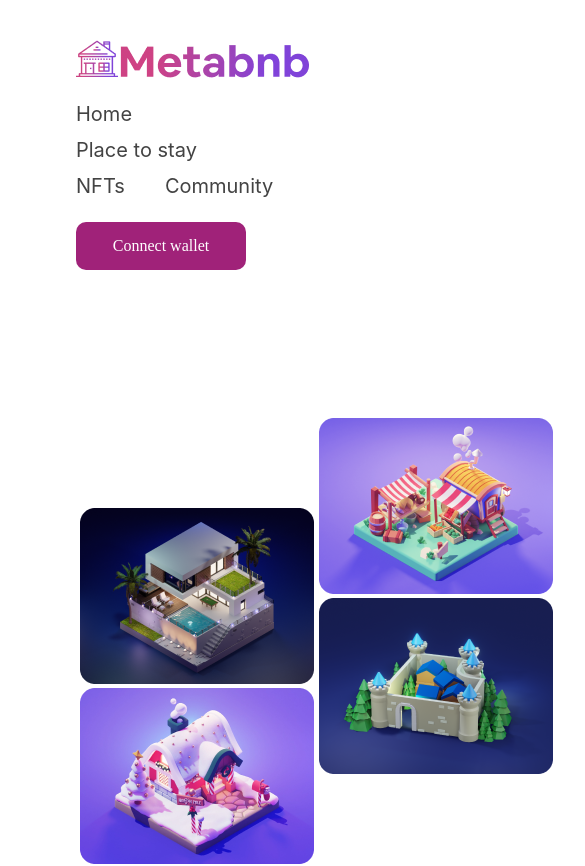
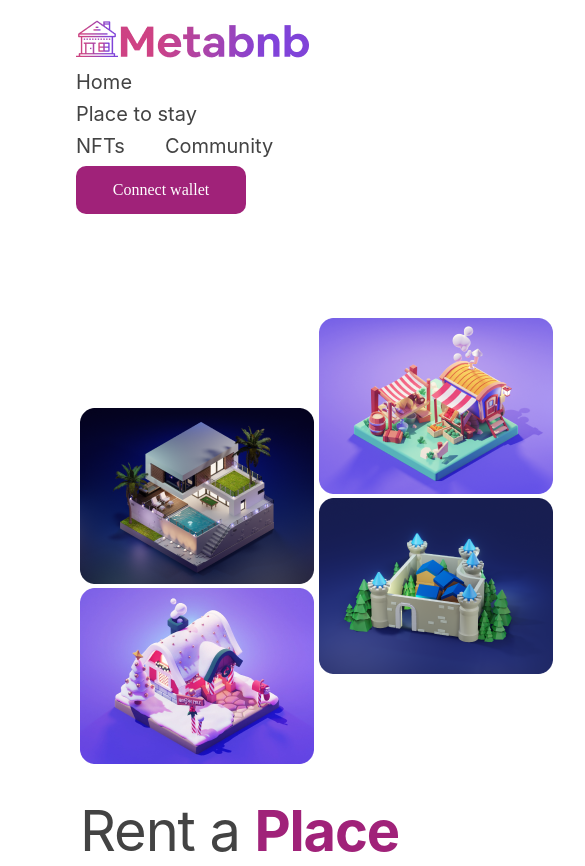
Before and after one commit to Folarinde/metabnbTask, a React (Create React App) app: page / in a window 390 px wide. Shown: the top 866 px of the page, 585 px wide, since content can reach past the window. Built offline with nearby package versions, Linux system fonts and the light colour scheme; a web font is replaced by a local one.

Commit message:
Chore: Adjusted responsiveness and navbar

```diff
--- a/src/index.css
+++ b/src/index.css
@@ -20,7 +20,7 @@ code {
 .navbar{
   display: flex;
   flex-wrap: wrap;
-  padding: 40px 76px;
+  padding: 20px 76px 4px;
   justify-content: space-between;
   align-items: center;
   background: #FFFFFF;
@@ -29,7 +29,7 @@ code {
   z-index: 5;
 }
 nav > a{
-  padding: 12px 40px 0 0;
+  padding: 8px 40px 0 0;
   text-decoration: none;
   color: #434343;
   font-size: 20px;
@@ -37,7 +37,8 @@ nav > a{
 nav{
   display: flex;
   flex-wrap: wrap;
-  margin: 12px 0;
+  align-items: center;
+  margin: 4px 0;
 }
 .navbar > button{
   min-width: 170px;
@@ -50,7 +51,7 @@ nav{
   font-weight: 400;
   font-size: 16px;
   line-height: 20px;
-  margin: 12px 0;
+  margin: 4px 0;
   cursor: pointer;
 }
 .midbar{
@@ -174,13 +175,12 @@ p{
 }
 .prefooter{
   display: grid;
-  grid-template-columns: repeat(auto-fill, minmax(500px, 1fr));
+  grid-template-columns: repeat(auto-fill, minmax(450px, 1fr));
   background-color: #A02279;
 }
 .picdiv{
-  width: 640px;
   height: 524px;
-  margin: 80px;
+  margin: 80px 0;
   position: relative;
 }
 #fi{
@@ -413,6 +413,7 @@ hr{
   .picdiv{
     width: 300px;
     height: 320px;
+    margin: 75px;
   }
   #fi, #si, #ti{
     width: 70%;
@@ -455,6 +456,6 @@ hr{
     position: absolute;
     top: 150px;
     left: 20px;
-    width: 340px;
+    width: 324px;
   }
 }
```
